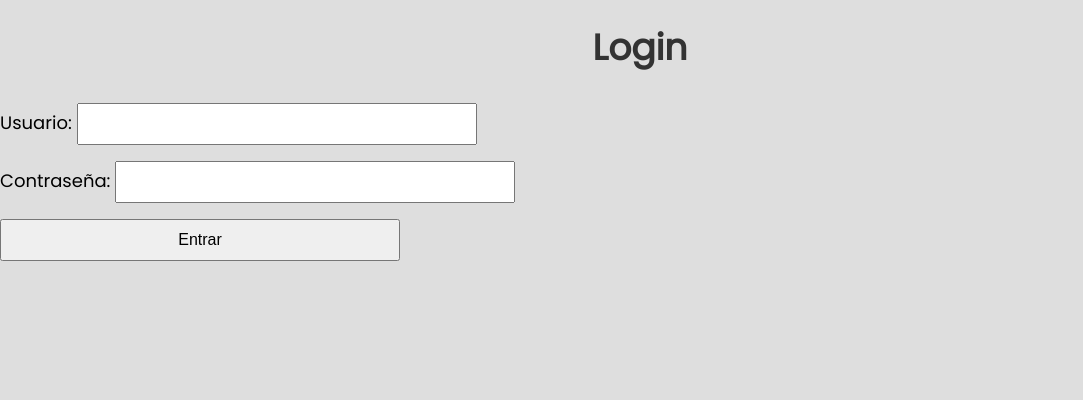
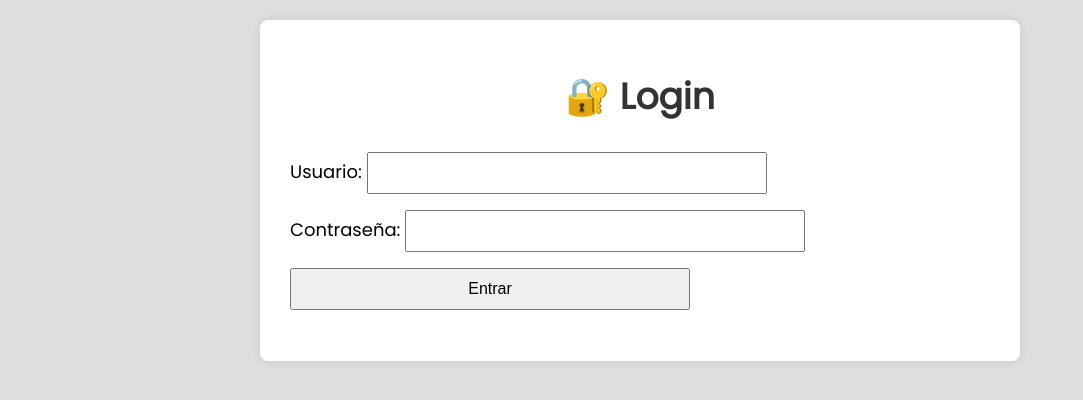
Before and after one commit to MRealFB/Web_Registro_Coches, a Flask app: page /login in a window 1280 px wide. Shown: the top 400 px of the page, without its empty margins (0-1083 px from the left). Run offline with Flask 3, Linux system fonts and the light colour scheme.

Commit message:
Update login.html

```diff
--- a/templates/login.html
+++ b/templates/login.html
@@ -1,8 +1,11 @@
 <link rel="stylesheet" href="/static/style.css">
-<h1>Login</h1>
-<form method="POST">
-Usuario: <input type="text" name="usuario"><br>
-Contraseña: <input type="password" name="contraseña"><br>
-<input type="submit" value="Entrar">
-{% if error %}<p>{{ error }}</p>{% endif %}
-</form>
+
+<div class="container">
+  <h1>🔐 Login</h1>
+  <form method="POST">
+    Usuario: <input type="text" name="usuario" required><br>
+    Contraseña: <input type="password" name="contraseña" required><br>
+    <input type="submit" value="Entrar">
+    {% if error %}<p style="color:red;">{{ error }}</p>{% endif %}
+  </form>
+</div>
```
